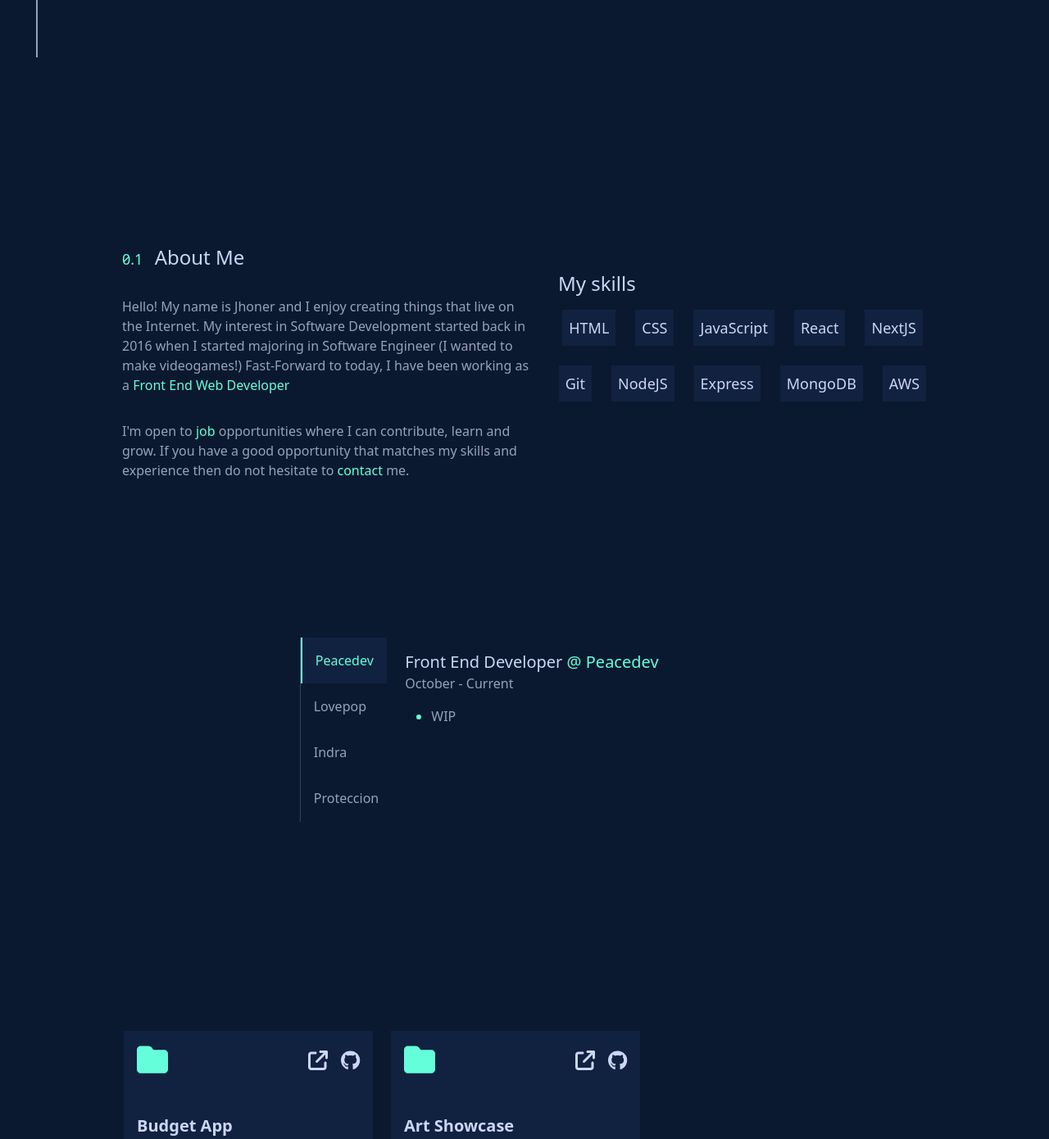
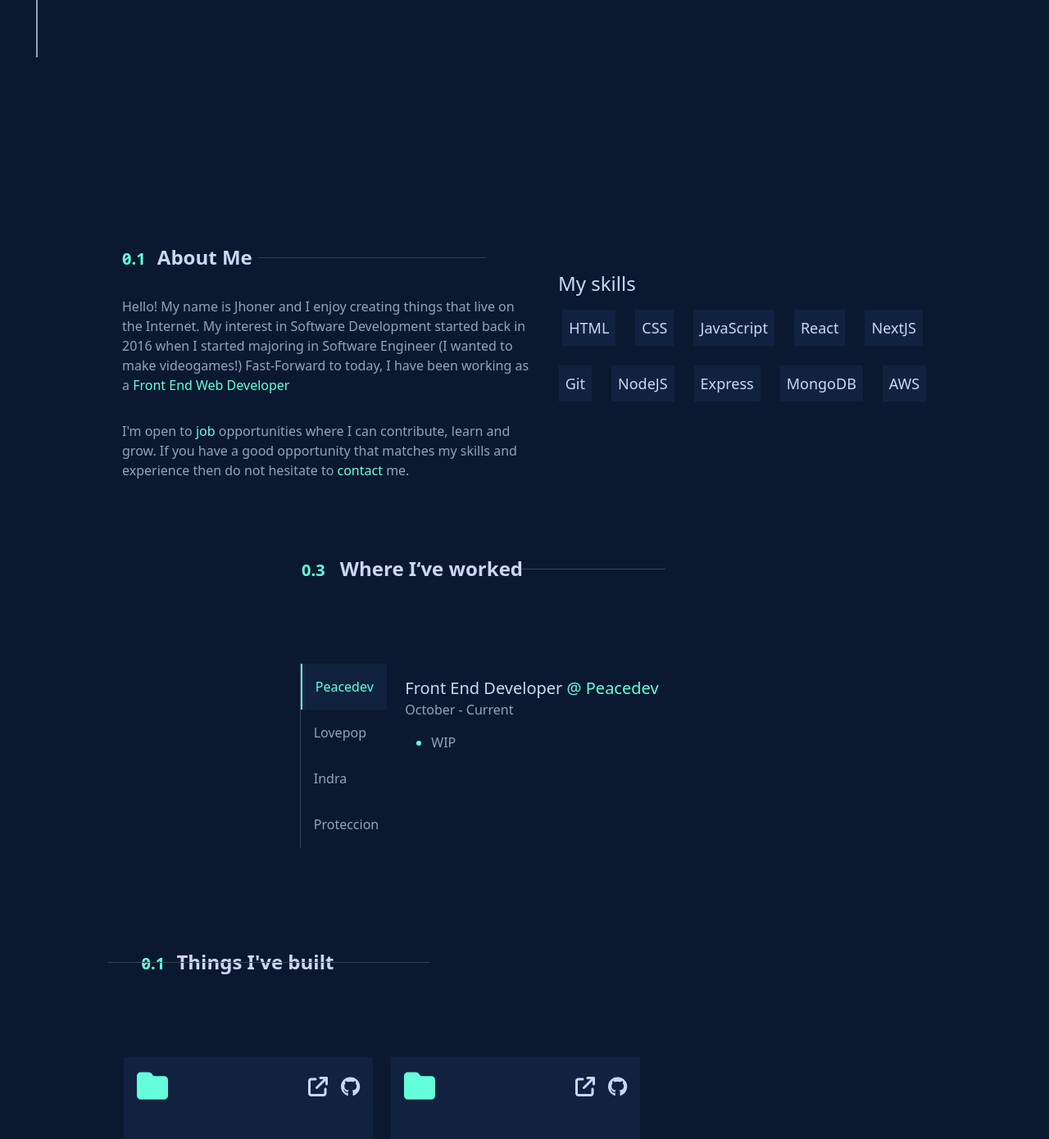
Before and after one commit to Zeroluffs/my-portafolio, a Next.js app: page / in a window 1280 px wide. Shown: the part 730-2120 px from the top of the page at 82% size. Built offline with nearby package versions, Linux system fonts and the light colour scheme.

Commit message:
added headers

```diff
--- a/components/about/About.tsx
+++ b/components/about/About.tsx
@@ -5,10 +5,15 @@ export function About() {
     <section id="About" className="h-[60vh]">
       <div className="flex flex-row justify-center pt-[100px] ">
         <div className="flex flex-col w-[500px]   ">
-          <p className="font-sans text-2xl text-lightState ">
-            <span className="mr-2 text-lg slashed-zero text-leaf">0.1</span>{" "}
+          <div className="relative flex">
+          <p className="font-sans text-2xl font-bold text-lightState ">
+            <span className="mr-2 text-xl slashed-zero text-leaf">0.1</span>{" "}
             About Me
           </p>
+          <div className="absolute align-middle border-b-[1px] border-gray-700 w-[278px] right-14 top-4 "></div>
+          </div>
+
+
           <p className="mt-8 font-sans text-slate-400 w-[500px]">
             Hello! My name is Jhoner and I enjoy creating things that live on
             the Internet. My interest in Software Development started back in
--- a/components/experience/Experience.tsx
+++ b/components/experience/Experience.tsx
@@ -14,7 +14,16 @@ export function Experience() {
   const [openTab, setOpenTab] = React.useState(1);
 
   return (
-    <section id="Experience"className="h-[60vh]">
+    <section id="Experience" className="h-[60vh]">
+      <div className="flex flex-col items-center justify-center ">
+        <div className=" w-[500px] mr-[44px] flex relative ">
+          <h3 className="text-2xl font-bold text-lightState bg">
+            <span className="text-xl text-leaf pr-[12px]"> 0.3</span> Where
+            I&lsquo;ve worked
+          </h3>
+          <div className="absolute align-middle border-b-[1px] border-gray-700 w-44 right-14 top-4 "></div>
+        </div>
+
         <div className="flex flex-row justify-center pt-[100px]">
           <div className="pb-4 ml-32 border-l border-heig border-gray-700 h-[225px] ">
             <ul className="flex flex-col text-white" role="tablist">
@@ -48,6 +57,7 @@ export function Experience() {
               </div>
             );
           })}
+        </div>
       </div>
     </section>
   );
--- a/components/work/Projects.tsx
+++ b/components/work/Projects.tsx
@@ -16,7 +16,14 @@ export function Projects() {
     }
   };
   return (
-    <section id="Work"className="h-[60vh]">
+    <section id="Work" className="h-[60vh]">
+      <div className="relative flex items-center justify-center mr-[700px]">
+        <p className="font-sans text-2xl font-bold text-lightState ">
+          <span className="mr-2 text-xl slashed-zero text-leaf">0.1</span>{" "}
+          Things I&apos;ve built
+        </p>
+        <div className="absolute align-middle border-b-[1px] border-gray-700 w-[392px] right-14 "></div>
+      </div>
       <div className="grid grid-cols-3 gap-y-6 w-[978px] m-auto pt-[100px]">
         {projectsWorked.map((project, index) => {
           return (
```
Lines whose indentation alone changed are shown as unchanged.
